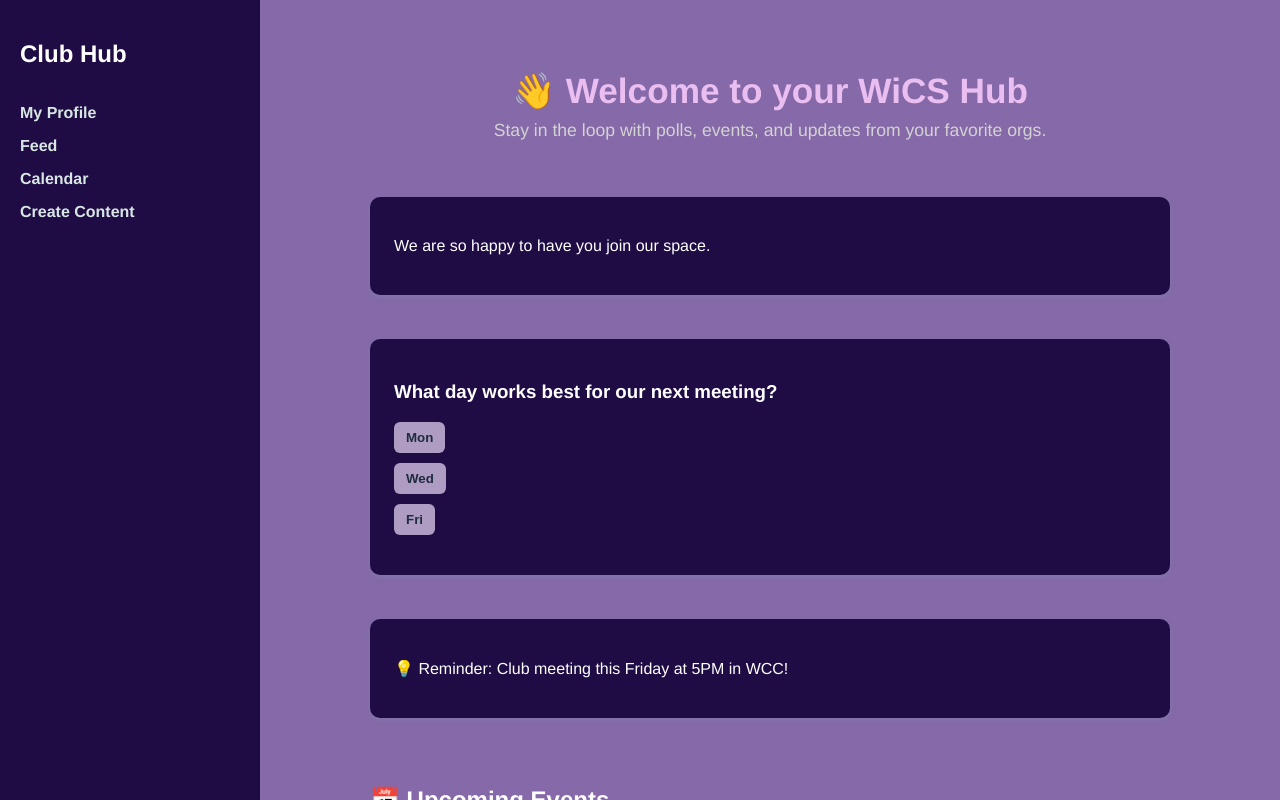
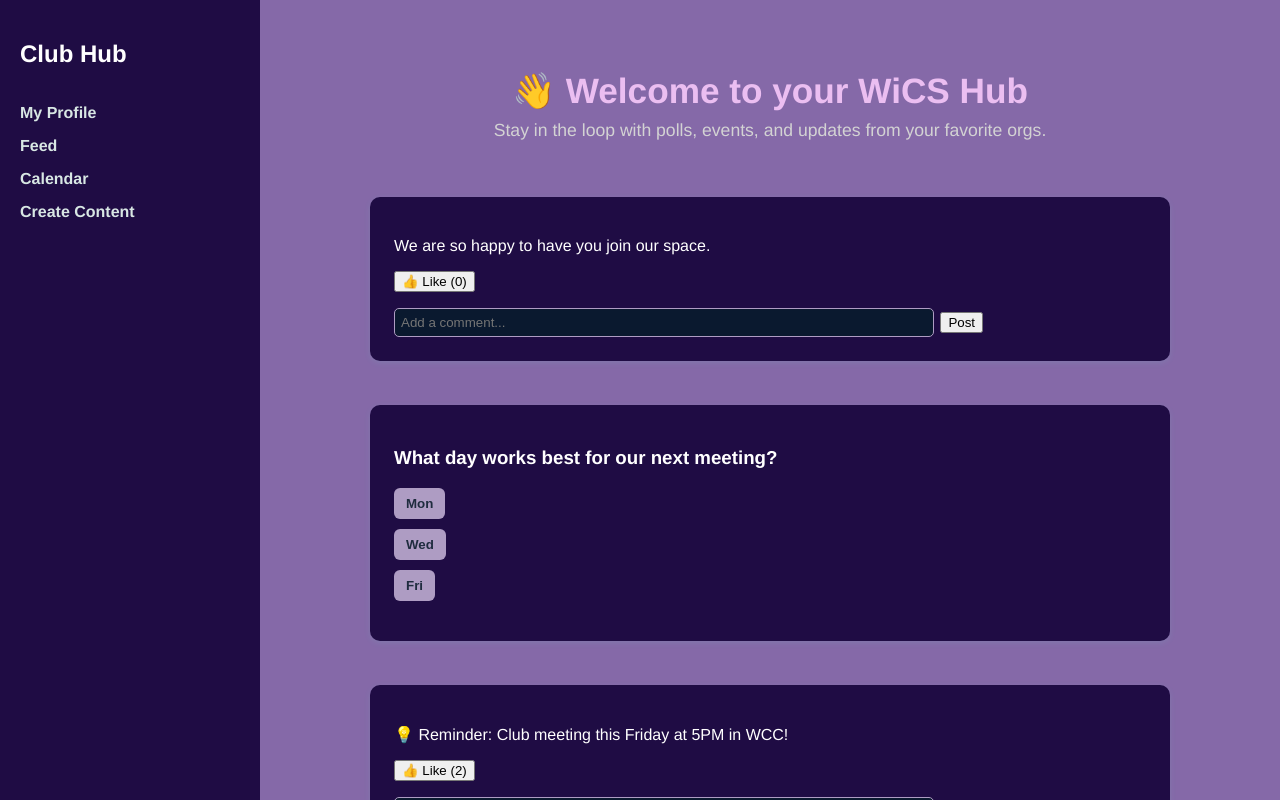
Before and after one commit to bree20005/ClubHub, a React (Create React App) app: page / in a window 1280 px wide. Built offline with nearby package versions, Linux system fonts and the light colour scheme.

Commit message:
adding likes/comments + supabase

```diff
--- a/package.json
+++ b/package.json
@@ -3,6 +3,7 @@
   "version": "0.1.0",
   "private": true,
   "dependencies": {
+    "@supabase/supabase-js": "^2.49.4",
     "@testing-library/dom": "^10.4.0",
     "@testing-library/jest-dom": "^6.6.3",
     "@testing-library/react": "^16.3.0",
--- a/src/components/Feed.js
+++ b/src/components/Feed.js
@@ -1,4 +1,3 @@
-// src/components/Feed.js
 import React, { useState } from 'react';
 import Post from './Post';
 import Poll from './Polls';
@@ -10,6 +9,8 @@ function Feed() {
       id: 3,
       type: 'post',
       content: 'We are so happy to have you join our space.',
+      likes: 0,
+      comments: [],
     },
     {
       id: 2,
@@ -21,6 +22,8 @@ function Feed() {
       id: 1,
       type: 'post',
       content: '💡 Reminder: Club meeting this Friday at 5PM in WCC!',
+      likes: 2,
+      comments: ['See you there!', 'Can’t wait!'],
     },
   ]);
 
@@ -38,9 +41,32 @@ function Feed() {
 
       {/* Posts and Polls */}
       <div className="feed-items">
-        {posts.map((item) => {
-          if (item.type === 'post') return <Post key={item.id} content={item.content} />;
-          if (item.type === 'poll') return <Poll key={item.id} question={item.question} options={item.options} />;
+        {posts.map((item, index) => {
+          if (item.type === 'post') {
+            return (
+              <Post
+                key={item.id}
+                content={item.content}
+                likes={item.likes}
+                comments={item.comments}
+                onLike={() => {
+                  const updated = [...posts];
+                  updated[index].likes += 1;
+                  setPosts(updated);
+                }}
+                onComment={(comment) => {
+                  const updated = [...posts];
+                  updated[index].comments.push(comment);
+                  setPosts(updated);
+                }}
+              />
+            );
+          }
+
+          if (item.type === 'poll') {
+            return <Poll key={item.id} question={item.question} options={item.options} />;
+          }
+
           return null;
         })}
       </div>
--- a/src/components/Post.js
+++ b/src/components/Post.js
@@ -1,10 +1,36 @@
-// src/components/Post.js
-import React from 'react';
+import React, { useState } from 'react';
 
-function Post({ content }) {
+function Post({ content, likes, comments = [], onLike, onComment }) {
+  const [commentText, setCommentText] = useState('');
+
   return (
     <div className="post-card">
       <p>{content}</p>
+
+      <button onClick={onLike}>👍 Like ({likes})</button>
+
+      <div className="comment-section">
+        <form
+          onSubmit={(e) => {
+            e.preventDefault();
+            if (commentText.trim()) {
+              onComment(commentText);
+              setCommentText('');
+            }
+          }}
+        >
+          <input
+            value={commentText}
+            onChange={(e) => setCommentText(e.target.value)}
+            placeholder="Add a comment..."
+          />
+          <button type="submit">Post</button>
+        </form>
+
+        {comments.map((c, i) => (
+          <p key={i} style={{ marginLeft: '1rem', color: '#ccc' }}>💬 {c}</p>
+        ))}
+      </div>
     </div>
   );
 }
--- a/src/index.css
+++ b/src/index.css
@@ -290,3 +290,17 @@ h1, h2, h3 {
   gap: 1.5rem;
   margin-bottom: 3rem;
 }
+
+.comment-section {
+  margin-top: 1rem;
+}
+
+.comment-section input {
+  padding: 6px;
+  width: 70%;
+  margin-right: 6px;
+  border-radius: 5px;
+  border: 1px solid #ae9cc3;
+  background-color: #0a192f;
+  color: white;
+}
```
Also changed, not shown: src/components/supabaseClient.js (added), 1 other file (tests, documents, lock files or other folders).
